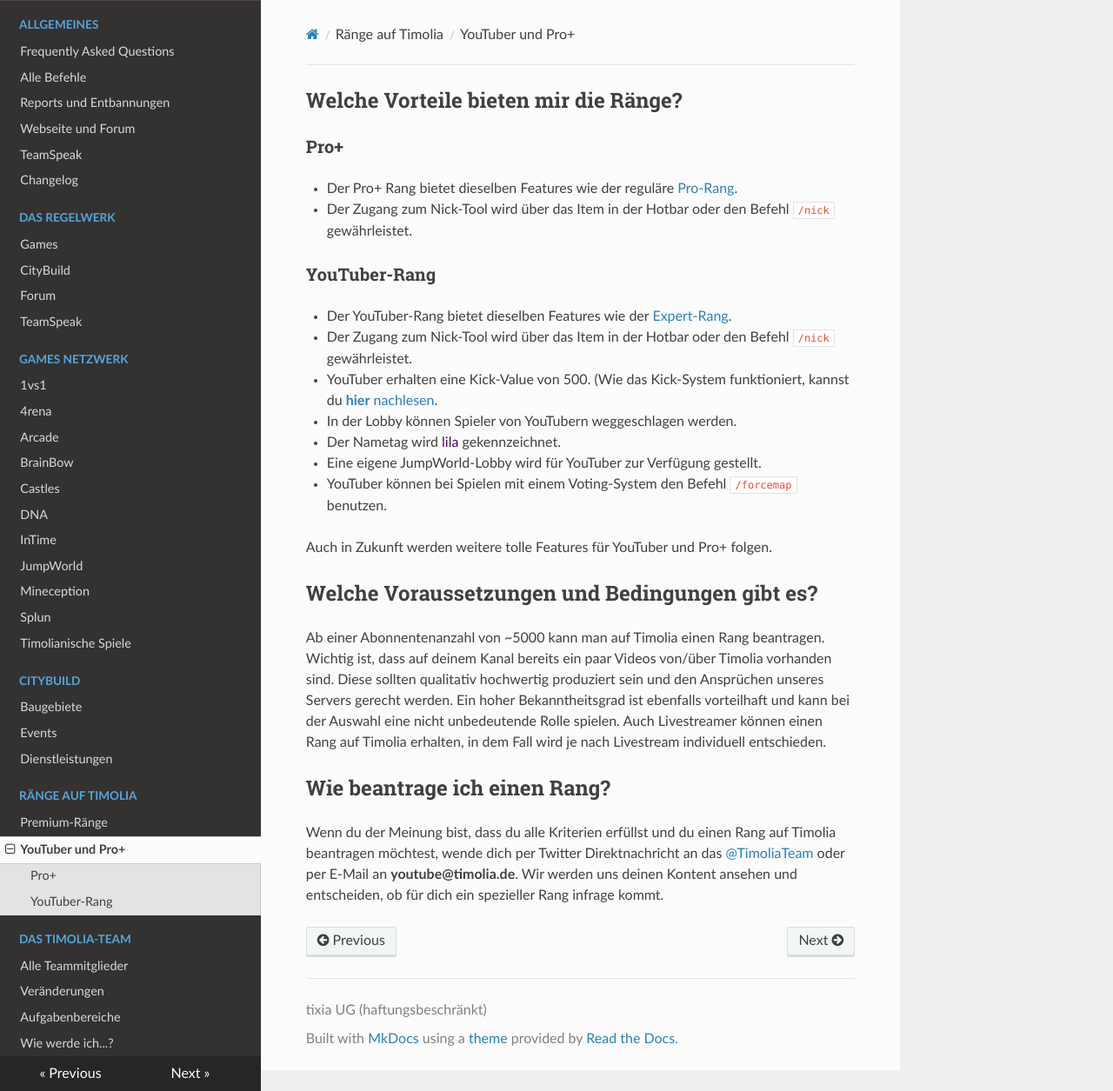
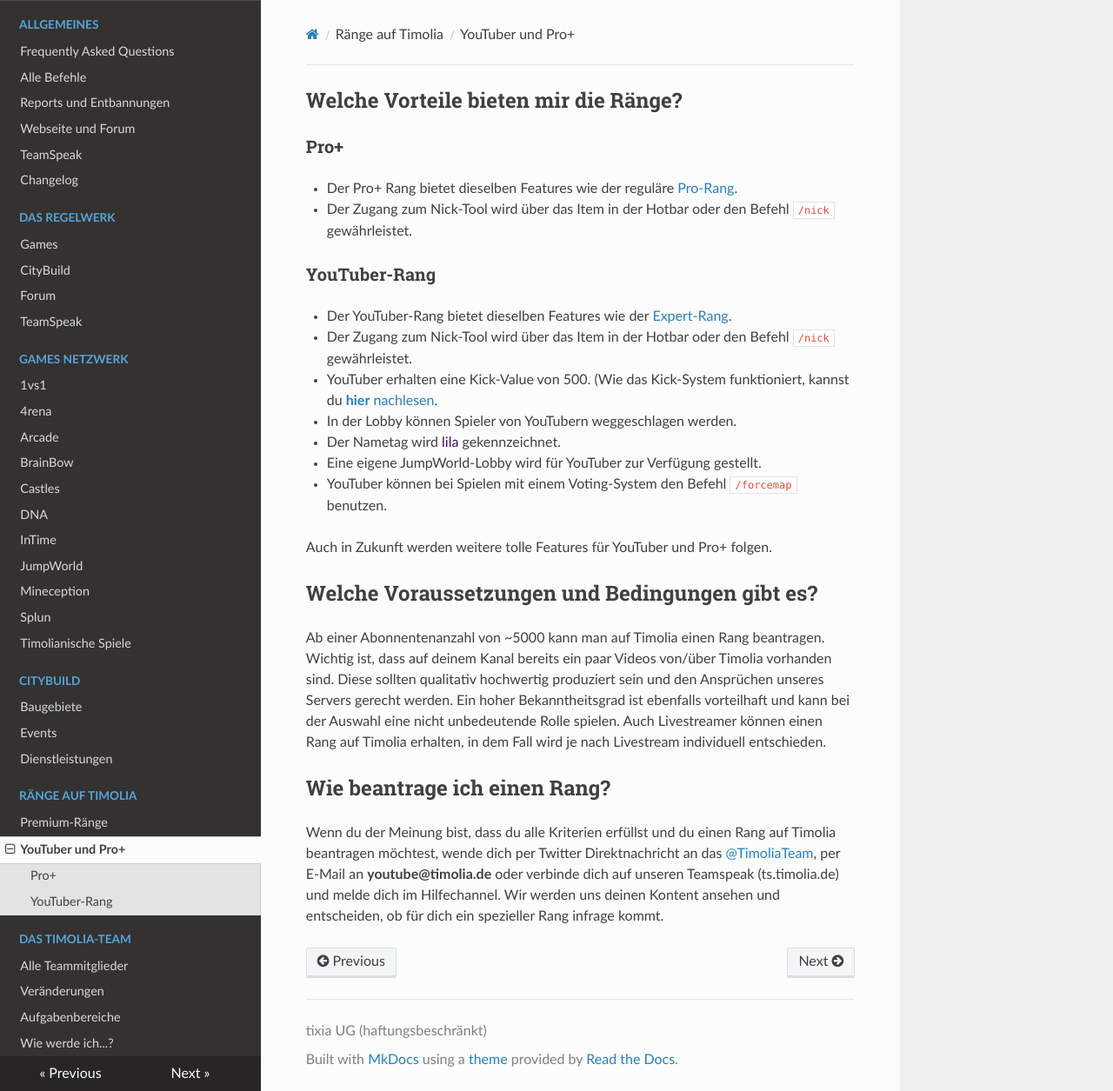
Before and after one commit to TimoliaDE/HowTo, an MkDocs documentation site: the page built from docs/ranks/youtube.md, in a window 1280 px wide and 1255 px high. Shown: the whole window at 87% size. Built offline with MkDocs 1.6.1, drawn with Linux system fonts in a browser that asks for light colours; nearby versions of some CDN libraries; old or Windows-style settings are respelled for this version of MkDocs.

Commit message:
yt kontakt per ts

```diff
--- a/docs/ranks/youtube.md
+++ b/docs/ranks/youtube.md
@@ -21,5 +21,5 @@ Diese sollten qualitativ hochwertig produziert sein und den Ansprüchen unseres
 eine nicht unbedeutende Rolle spielen. Auch Livestreamer können einen Rang auf Timolia erhalten, in dem Fall wird je nach Livestream individuell entschieden.
 
 ## Wie beantrage ich einen Rang?
-Wenn du der Meinung bist, dass du alle Kriterien erfüllst und du einen Rang auf Timolia beantragen möchtest, wende dich per Twitter Direktnachricht an das [@TimoliaTeam](https://www.youtube.com/user/TimoliaTeam) oder per E-Mail an <strong>youtube@timolia.de</strong>.
+Wenn du der Meinung bist, dass du alle Kriterien erfüllst und du einen Rang auf Timolia beantragen möchtest, wende dich per Twitter Direktnachricht an das [@TimoliaTeam](https://www.youtube.com/user/TimoliaTeam), per E-Mail an <strong>youtube@timolia.de</strong> oder verbinde dich auf unseren Teamspeak (ts.timolia.de) und melde dich im Hilfechannel.
 Wir werden uns deinen Kontent ansehen und entscheiden, ob für dich ein spezieller Rang infrage kommt.
```
